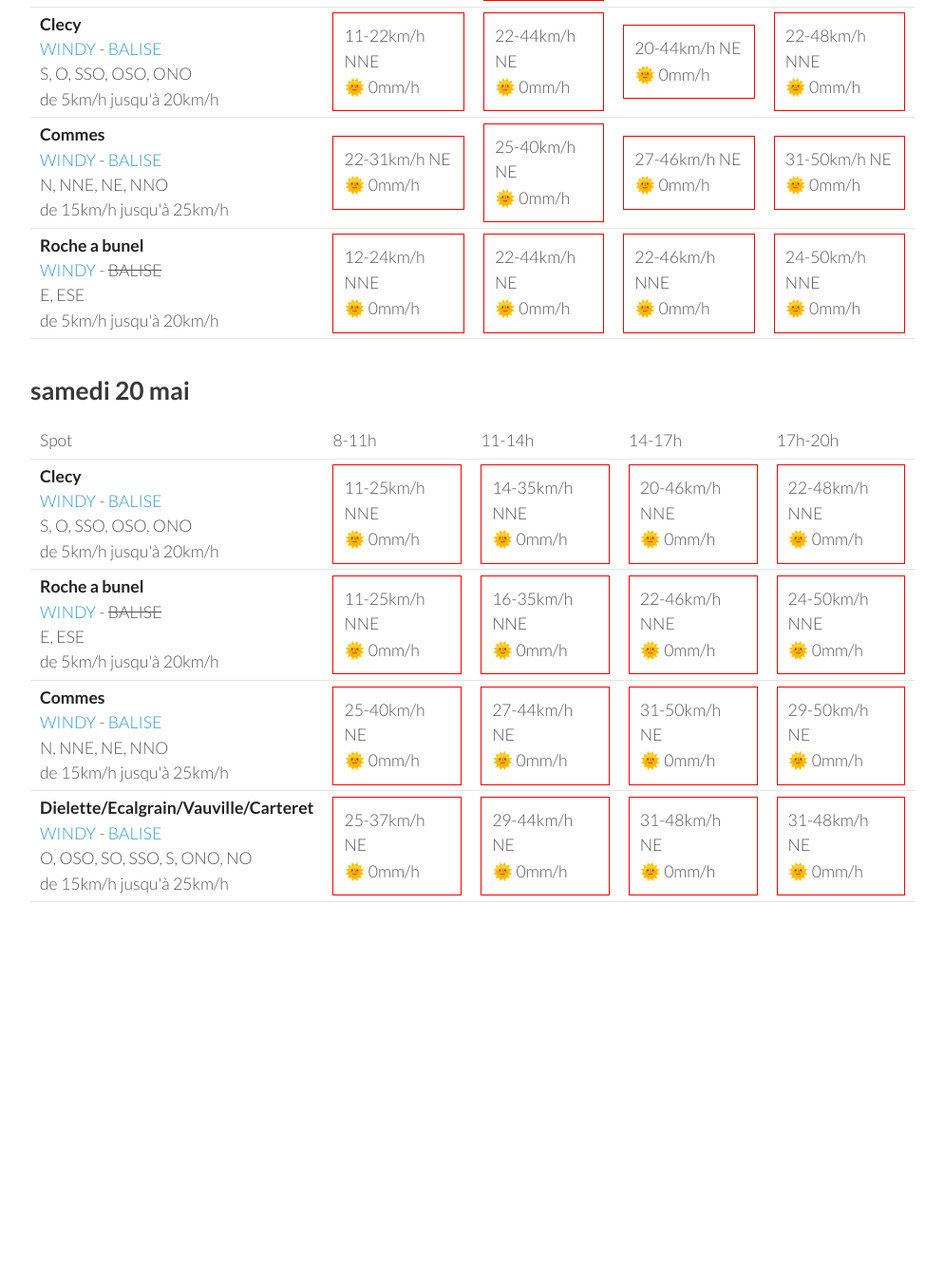
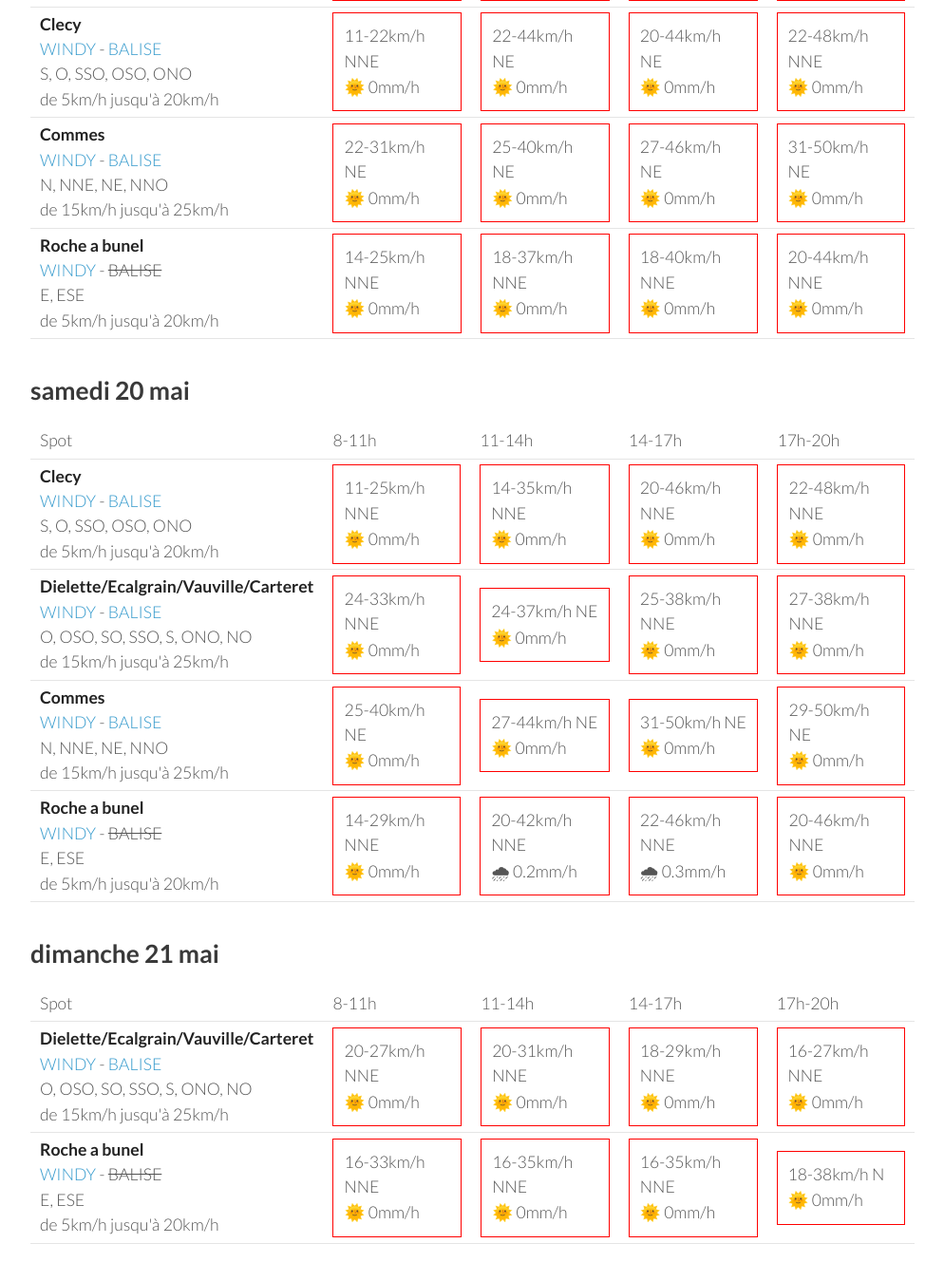
Before and after one commit to parapente-dans-le-nord/parapente-dans-le-nord.github.io, a Jekyll site: the page built from normandie.markdown, in a window 1280 px wide and 1400 px high, scrolled down 2254 px. Shown: the top 1349 px of the window at 95% size, without its empty margins (26-1020 px from the left). Built offline with Jekyll 4.4.1, drawn with Linux system fonts in a browser that asks for light colours; before the commit the page ends 3332 px from its top, so only the background shows below that; some of the changed text lies outside the part shown.

Commit message:
update index.markdown

```diff
--- a/normandie.markdown
+++ b/normandie.markdown
@@ -24,8 +24,8 @@ page mise à jour le mardi 16 mai 06:46
 <tr>
         <td><strong>Commes</strong><br><a href="https://windy.com/49.346/-0.726?48.936,-0.726,8">WINDY</a> - <span class=""><a href="http://www.balisemeteo.com/balise.php?idBalise=158">BALISE</a> </span><br> <span class="vent-favorable">N, NNE, NE, NNO</span><br><span class="force-vent">de 15km/h jusqu'à 25km/h</span> </td>
 
-            <td><div class="not-flyable"><p>7-11km/h SSO</p><p>🌞 0mm/h</p></div></td>
-            <td><div class="not-flyable"><p>12-18km/h NNO</p><p>🌞 0mm/h</p></div></td>
+            <td><div class="not-flyable"><p>9-11km/h SSO</p><p>🌞 0mm/h</p></div></td>
+            <td><div class="not-flyable"><p>12-18km/h N</p><p>🌞 0mm/h</p></div></td>
             <td><div class="not-flyable"><p>14-20km/h N</p><p>🌞 0mm/h</p></div></td>
             <td><div class="flyable"><p>18-24km/h N</p><p>🌞 0mm/h</p></div></td>
 
@@ -80,9 +80,9 @@ page mise à jour le mardi 16 mai 06:46
 <tr>
         <td><strong>Commes</strong><br><a href="https://windy.com/49.346/-0.726?48.936,-0.726,8">WINDY</a> - <span class=""><a href="http://www.balisemeteo.com/balise.php?idBalise=158">BALISE</a> </span><br> <span class="vent-favorable">N, NNE, NE, NNO</span><br><span class="force-vent">de 15km/h jusqu'à 25km/h</span> </td>
 
-            <td><div class="not-flyable"><p>5-3km/h S</p><p>🌞 0mm/h</p></div></td>
+            <td><div class="not-flyable"><p>3-3km/h S</p><p>🌞 0mm/h</p></div></td>
             <td><div class="not-flyable"><p>7-9km/h NNE</p><p>🌞 0mm/h</p></div></td>
-            <td><div class="not-flyable"><p>7-12km/h N</p><p>🌞 0mm/h</p></div></td>
+            <td><div class="not-flyable"><p>7-11km/h N</p><p>🌞 0mm/h</p></div></td>
             <td><div class="not-flyable"><p>9-14km/h NNE</p><p>🌞 0mm/h</p></div></td>
 
 
@@ -111,7 +111,7 @@ page mise à jour le mardi 16 mai 06:46
         <td><strong>Clecy</strong><br><a href="https://windy.com/48.929/-0.470?48.516,-0.470,8">WINDY</a> - <span class=""><a href="http://www.balisemeteo.com/balise.php?idBalise=122">BALISE</a> </span><br> <span class="vent-favorable">S, O, SSO, OSO, ONO</span><br><span class="force-vent">de 5km/h jusqu'à 20km/h</span> </td>
 
             <td><div class="not-flyable"><p>5-9km/h NNE</p><p>🌞 0mm/h</p></div></td>
-            <td><div class="not-flyable"><p>11-25km/h NE</p><p>🌞 0mm/h</p></div></td>
+            <td><div class="not-flyable"><p>12-25km/h NE</p><p>🌞 0mm/h</p></div></td>
             <td><div class="not-flyable"><p>12-27km/h NE</p><p>🌞 0mm/h</p></div></td>
             <td><div class="not-flyable"><p>18-37km/h NNE</p><p>🌞 0mm/h</p></div></td>
 
@@ -154,22 +154,22 @@ page mise à jour le mardi 16 mai 06:46
 
     </tr>
 <tr>
-        <td><strong>Dielette/Ecalgrain/Vauville/Carteret</strong><br><a href="https://windy.com/49.650/-1.856?49.243,-1.856,8">WINDY</a> - <span class=""><a href="http://www.balisemeteo.com/balise.php?idBalise=81">BALISE</a> </span><br> <span class="vent-favorable">O, OSO, SO, SSO, S, ONO, NO</span><br><span class="force-vent">de 15km/h jusqu'à 25km/h</span> </td>
+        <td><strong>Roche a bunel</strong><br><a href="https://windy.com/48.993/-0.499?48.580,-0.499,8">WINDY</a> - <span class="no-balise"> BALISE </span><br> <span class="vent-favorable">E, ESE</span><br><span class="force-vent">de 5km/h jusqu'à 20km/h</span> </td>
 
-            <td><div class="not-flyable"><p>5-11km/h N</p><p>🌞 0mm/h</p></div></td>
-            <td><div class="not-flyable"><p>11-16km/h NE</p><p>🌞 0mm/h</p></div></td>
-            <td><div class="not-flyable"><p>14-24km/h NE</p><p>🌞 0mm/h</p></div></td>
-            <td><div class="not-flyable"><p>14-24km/h NE</p><p>🌞 0mm/h</p></div></td>
+            <td><div class="not-flyable"><p>5-12km/h NNE</p><p>🌞 0mm/h</p></div></td>
+            <td><div class="not-flyable"><p>12-27km/h NE</p><p>🌞 0mm/h</p></div></td>
+            <td><div class="not-flyable"><p>14-33km/h NNE</p><p>🌞 0mm/h</p></div></td>
+            <td><div class="not-flyable"><p>18-40km/h NNE</p><p>🌞 0mm/h</p></div></td>
 
 
     </tr>
 <tr>
-        <td><strong>Roche a bunel</strong><br><a href="https://windy.com/48.993/-0.499?48.580,-0.499,8">WINDY</a> - <span class="no-balise"> BALISE </span><br> <span class="vent-favorable">E, ESE</span><br><span class="force-vent">de 5km/h jusqu'à 20km/h</span> </td>
+        <td><strong>Dielette/Ecalgrain/Vauville/Carteret</strong><br><a href="https://windy.com/49.650/-1.856?49.243,-1.856,8">WINDY</a> - <span class=""><a href="http://www.balisemeteo.com/balise.php?idBalise=81">BALISE</a> </span><br> <span class="vent-favorable">O, OSO, SO, SSO, S, ONO, NO</span><br><span class="force-vent">de 15km/h jusqu'à 25km/h</span> </td>
 
-            <td><div class="not-flyable"><p>7-14km/h N</p><p>🌞 0mm/h</p></div></td>
-            <td><div class="not-flyable"><p>11-25km/h NE</p><p>🌞 0mm/h</p></div></td>
-            <td><div class="not-flyable"><p>14-31km/h NE</p><p>🌞 0mm/h</p></div></td>
-            <td><div class="not-flyable"><p>18-37km/h NNE</p><p>🌞 0mm/h</p></div></td>
+            <td><div class="not-flyable"><p>7-12km/h NNE</p><p>🌞 0mm/h</p></div></td>
+            <td><div class="not-flyable"><p>12-18km/h ENE</p><p>🌞 0mm/h</p></div></td>
+            <td><div class="not-flyable"><p>14-22km/h NE</p><p>🌞 0mm/h</p></div></td>
+            <td><div class="not-flyable"><p>12-22km/h NE</p><p>🌞 0mm/h</p></div></td>
 
 
     </tr>
@@ -192,10 +192,10 @@ page mise à jour le mardi 16 mai 06:46
 <tr>
         <td><strong>Dielette/Ecalgrain/Vauville/Carteret</strong><br><a href="https://windy.com/49.650/-1.856?49.243,-1.856,8">WINDY</a> - <span class=""><a href="http://www.balisemeteo.com/balise.php?idBalise=81">BALISE</a> </span><br> <span class="vent-favorable">O, OSO, SO, SSO, S, ONO, NO</span><br><span class="force-vent">de 15km/h jusqu'à 25km/h</span> </td>
 
-            <td><div class="not-flyable"><p>18-27km/h NE</p><p>🌞 0mm/h</p></div></td>
-            <td><div class="not-flyable"><p>20-29km/h NE</p><p>🌞 0mm/h</p></div></td>
-            <td><div class="not-flyable"><p>27-40km/h NE</p><p>🌞 0mm/h</p></div></td>
-            <td><div class="not-flyable"><p>27-42km/h NE</p><p>🌞 0mm/h</p></div></td>
+            <td><div class="not-flyable"><p>12-18km/h NE</p><p>🌞 0mm/h</p></div></td>
+            <td><div class="not-flyable"><p>16-24km/h NE</p><p>🌞 0mm/h</p></div></td>
+            <td><div class="not-flyable"><p>16-25km/h NE</p><p>🌞 0mm/h</p></div></td>
+            <td><div class="not-flyable"><p>14-29km/h NE</p><p>🌞 0mm/h</p></div></td>
 
 
     </tr>
@@ -222,10 +222,10 @@ page mise à jour le mardi 16 mai 06:46
 <tr>
         <td><strong>Roche a bunel</strong><br><a href="https://windy.com/48.993/-0.499?48.580,-0.499,8">WINDY</a> - <span class="no-balise"> BALISE </span><br> <span class="vent-favorable">E, ESE</span><br><span class="force-vent">de 5km/h jusqu'à 20km/h</span> </td>
 
-            <td><div class="not-flyable"><p>12-24km/h NNE</p><p>🌞 0mm/h</p></div></td>
-            <td><div class="not-flyable"><p>22-44km/h NE</p><p>🌞 0mm/h</p></div></td>
-            <td><div class="not-flyable"><p>22-46km/h NNE</p><p>🌞 0mm/h</p></div></td>
-            <td><div class="not-flyable"><p>24-50km/h NNE</p><p>🌞 0mm/h</p></div></td>
+            <td><div class="not-flyable"><p>14-25km/h NNE</p><p>🌞 0mm/h</p></div></td>
+            <td><div class="not-flyable"><p>18-37km/h NNE</p><p>🌞 0mm/h</p></div></td>
+            <td><div class="not-flyable"><p>18-40km/h NNE</p><p>🌞 0mm/h</p></div></td>
+            <td><div class="not-flyable"><p>20-44km/h NNE</p><p>🌞 0mm/h</p></div></td>
 
 
     </tr>
@@ -256,12 +256,12 @@ page mise à jour le mardi 16 mai 06:46
 
     </tr>
 <tr>
-        <td><strong>Roche a bunel</strong><br><a href="https://windy.com/48.993/-0.499?48.580,-0.499,8">WINDY</a> - <span class="no-balise"> BALISE </span><br> <span class="vent-favorable">E, ESE</span><br><span class="force-vent">de 5km/h jusqu'à 20km/h</span> </td>
+        <td><strong>Dielette/Ecalgrain/Vauville/Carteret</strong><br><a href="https://windy.com/49.650/-1.856?49.243,-1.856,8">WINDY</a> - <span class=""><a href="http://www.balisemeteo.com/balise.php?idBalise=81">BALISE</a> </span><br> <span class="vent-favorable">O, OSO, SO, SSO, S, ONO, NO</span><br><span class="force-vent">de 15km/h jusqu'à 25km/h</span> </td>
 
-            <td><div class="not-flyable"><p>11-25km/h NNE</p><p>🌞 0mm/h</p></div></td>
-            <td><div class="not-flyable"><p>16-35km/h NNE</p><p>🌞 0mm/h</p></div></td>
-            <td><div class="not-flyable"><p>22-46km/h NNE</p><p>🌞 0mm/h</p></div></td>
-            <td><div class="not-flyable"><p>24-50km/h NNE</p><p>🌞 0mm/h</p></div></td>
+            <td><div class="not-flyable"><p>24-33km/h NNE</p><p>🌞 0mm/h</p></div></td>
+            <td><div class="not-flyable"><p>24-37km/h NE</p><p>🌞 0mm/h</p></div></td>
+            <td><div class="not-flyable"><p>25-38km/h NNE</p><p>🌞 0mm/h</p></div></td>
+            <td><div class="not-flyable"><p>27-38km/h NNE</p><p>🌞 0mm/h</p></div></td>
 
 
     </tr>
@@ -276,12 +276,12 @@ page mise à jour le mardi 16 mai 06:46
 
     </tr>
 <tr>
-        <td><strong>Dielette/Ecalgrain/Vauville/Carteret</strong><br><a href="https://windy.com/49.650/-1.856?49.243,-1.856,8">WINDY</a> - <span class=""><a href="http://www.balisemeteo.com/balise.php?idBalise=81">BALISE</a> </span><br> <span class="vent-favorable">O, OSO, SO, SSO, S, ONO, NO</span><br><span class="force-vent">de 15km/h jusqu'à 25km/h</span> </td>
+        <td><strong>Roche a bunel</strong><br><a href="https://windy.com/48.993/-0.499?48.580,-0.499,8">WINDY</a> - <span class="no-balise"> BALISE </span><br> <span class="vent-favorable">E, ESE</span><br><span class="force-vent">de 5km/h jusqu'à 20km/h</span> </td>
 
-            <td><div class="not-flyable"><p>25-37km/h NE</p><p>🌞 0mm/h</p></div></td>
-            <td><div class="not-flyable"><p>29-44km/h NE</p><p>🌞 0mm/h</p></div></td>
-            <td><div class="not-flyable"><p>31-48km/h NE</p><p>🌞 0mm/h</p></div></td>
-            <td><div class="not-flyable"><p>31-48km/h NE</p><p>🌞 0mm/h</p></div></td>
+            <td><div class="not-flyable"><p>14-29km/h NNE</p><p>🌞 0mm/h</p></div></td>
+            <td><div class="not-flyable"><p>20-42km/h NNE</p><p>🌧 0.2mm/h</p></div></td>
+            <td><div class="not-flyable"><p>22-46km/h NNE</p><p>🌧 0.3mm/h</p></div></td>
+            <td><div class="not-flyable"><p>20-46km/h NNE</p><p>🌞 0mm/h</p></div></td>
 
 
     </tr>
@@ -289,3 +289,39 @@ page mise à jour le mardi 16 mai 06:46
 </tbody>
 </table>
 {:/}
+## dimanche 21 mai
+
+{::nomarkdown}
+<table>
+  <tbody>
+    <tr>
+      <td>Spot</td>
+      <td>8-11h</td>
+      <td>11-14h</td>
+      <td>14-17h</td>
+      <td>17h-20h</td>
+    </tr>
+<tr>
+        <td><strong>Dielette/Ecalgrain/Vauville/Carteret</strong><br><a href="https://windy.com/49.650/-1.856?49.243,-1.856,8">WINDY</a> - <span class=""><a href="http://www.balisemeteo.com/balise.php?idBalise=81">BALISE</a> </span><br> <span class="vent-favorable">O, OSO, SO, SSO, S, ONO, NO</span><br><span class="force-vent">de 15km/h jusqu'à 25km/h</span> </td>
+
+            <td><div class="not-flyable"><p>20-27km/h NNE</p><p>🌞 0mm/h</p></div></td>
+            <td><div class="not-flyable"><p>20-31km/h NNE</p><p>🌞 0mm/h</p></div></td>
+            <td><div class="not-flyable"><p>18-29km/h NNE</p><p>🌞 0mm/h</p></div></td>
+            <td><div class="not-flyable"><p>16-27km/h NNE</p><p>🌞 0mm/h</p></div></td>
+
+
+    </tr>
+<tr>
+        <td><strong>Roche a bunel</strong><br><a href="https://windy.com/48.993/-0.499?48.580,-0.499,8">WINDY</a> - <span class="no-balise"> BALISE </span><br> <span class="vent-favorable">E, ESE</span><br><span class="force-vent">de 5km/h jusqu'à 20km/h</span> </td>
+
+            <td><div class="not-flyable"><p>16-33km/h NNE</p><p>🌞 0mm/h</p></div></td>
+            <td><div class="not-flyable"><p>16-35km/h NNE</p><p>🌞 0mm/h</p></div></td>
+            <td><div class="not-flyable"><p>16-35km/h NNE</p><p>🌞 0mm/h</p></div></td>
+            <td><div class="not-flyable"><p>18-38km/h N</p><p>🌞 0mm/h</p></div></td>
+
+
+    </tr>
+
+</tbody>
+</table>
+{:/}
```
Also changed, not shown: other parts of normandie.markdown (+1 -1 lines).
